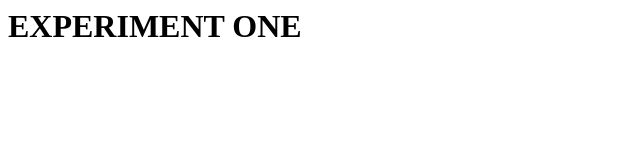
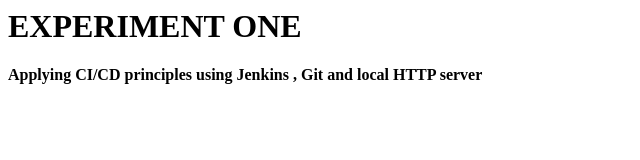
Before and after one commit to dhwanishrikar/exam, a plain HTML site: page index.html in a window 1280 px wide. Shown: the whole page, without its empty margins (0-640 px from the left). Drawn offline with Linux system fonts and the light colour scheme.

Commit message:
Update index.html

```diff
--- a/index.html
+++ b/index.html
@@ -1,6 +1,6 @@
 <html>
     <body>
         <h1> EXPERIMENT ONE </h1>
-
+        <h4> Applying CI/CD principles using Jenkins , Git and local HTTP server </h4>
     </body>
 </html>
```
